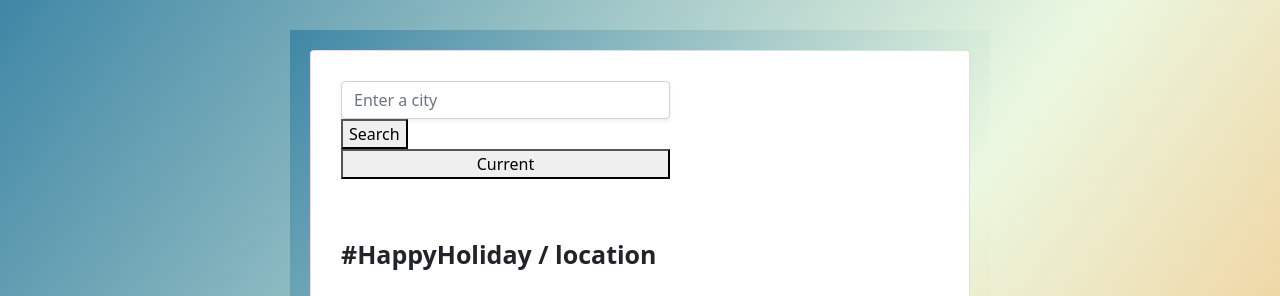
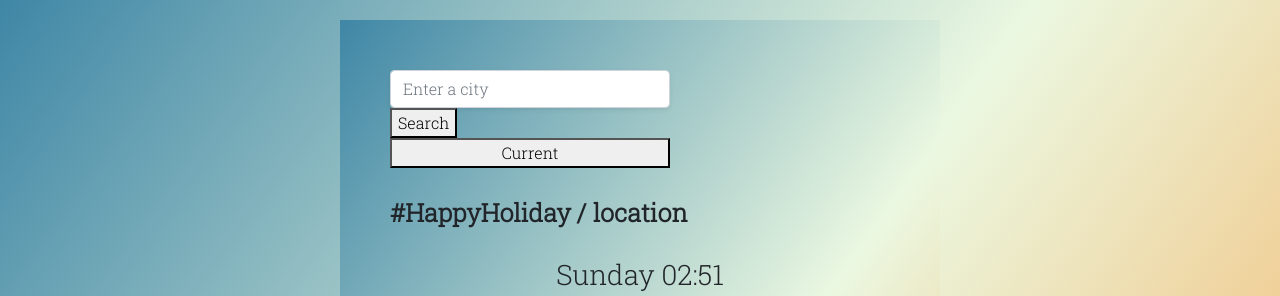
Before and after one commit to Erikomrk1986/my-weather-app-public-, a website built with Parcel: page index.html in a window 1280 px wide. Shown: the top 296 px of the page. Built offline with nearby package versions, Linux system fonts and the light colour scheme; no server answers.

Commit message:
Changed font

```diff
--- a/index.html
+++ b/index.html
@@ -13,29 +13,28 @@
     />
     <script src="https://unpkg.com/axios/dist/axios.min.js"></script>
     <link rel="stylesheet" href="src/styles.css" />
+    <script src="https://kit.fontawesome.com/dd645d2e8c.js" crossorigin="anonymous"></script>
+     <link rel="preconnect" href="https://fonts.googleapis.com">
+<link rel="preconnect" href="https://fonts.gstatic.com" crossorigin>
+<link href="https://fonts.googleapis.com/css2?family=Roboto+Slab:wght@300&display=swap" rel="stylesheet">
 </head>
 <body>
 
     <div class="container">
-        <div class="card">
-            <div class="card_body">
-
-              <form class="loc_form" id="loc_form">
-                <input type="search" id="loc_input"
-                  placeholder="Enter a city"
-                  class= "form-control shadow-sm"/>
+      <div class="weather-app-wrapper">
+        <div class="search-engine">
+          <form class="loc_form" id="loc_form">
+            <input type="search" id="loc_input" placeholder="Enter a city"
+                   class= "form-control shadow-sm"/>
                    <button id = "serch_city" >
                     Search
                    </button>
-
                    <button class="btn_success w-100"
                    id="current-location-button">
                     Current
-              </button>
+                   </button>
                   </div>
-
-
-              </form>
+          </form>
 
 
         <h1 id="loc_name">
--- a/src/styles.css
+++ b/src/styles.css
@@ -1,5 +1,6 @@
 body {
   background: linear-gradient(0.35turn, #3f87a6, #ebf8e1, #f69d3c);
+  font-family: 'Roboto Slab', serif;
 }
 
 form {
@@ -25,10 +26,10 @@ form {
 .container {
   background: linear-gradient(0.35turn, #3f87a6, #ebf8e1, #f69d3c);
   display: block;
-  margin: 20px auto;
+  margin: 10px auto;
   padding: 20px 20px;
-  margin-top: 30px;
-  max-width: 700px;
+  margin-top: 20px;
+  max-width: 600px;
 }
 
 h1 {
```
